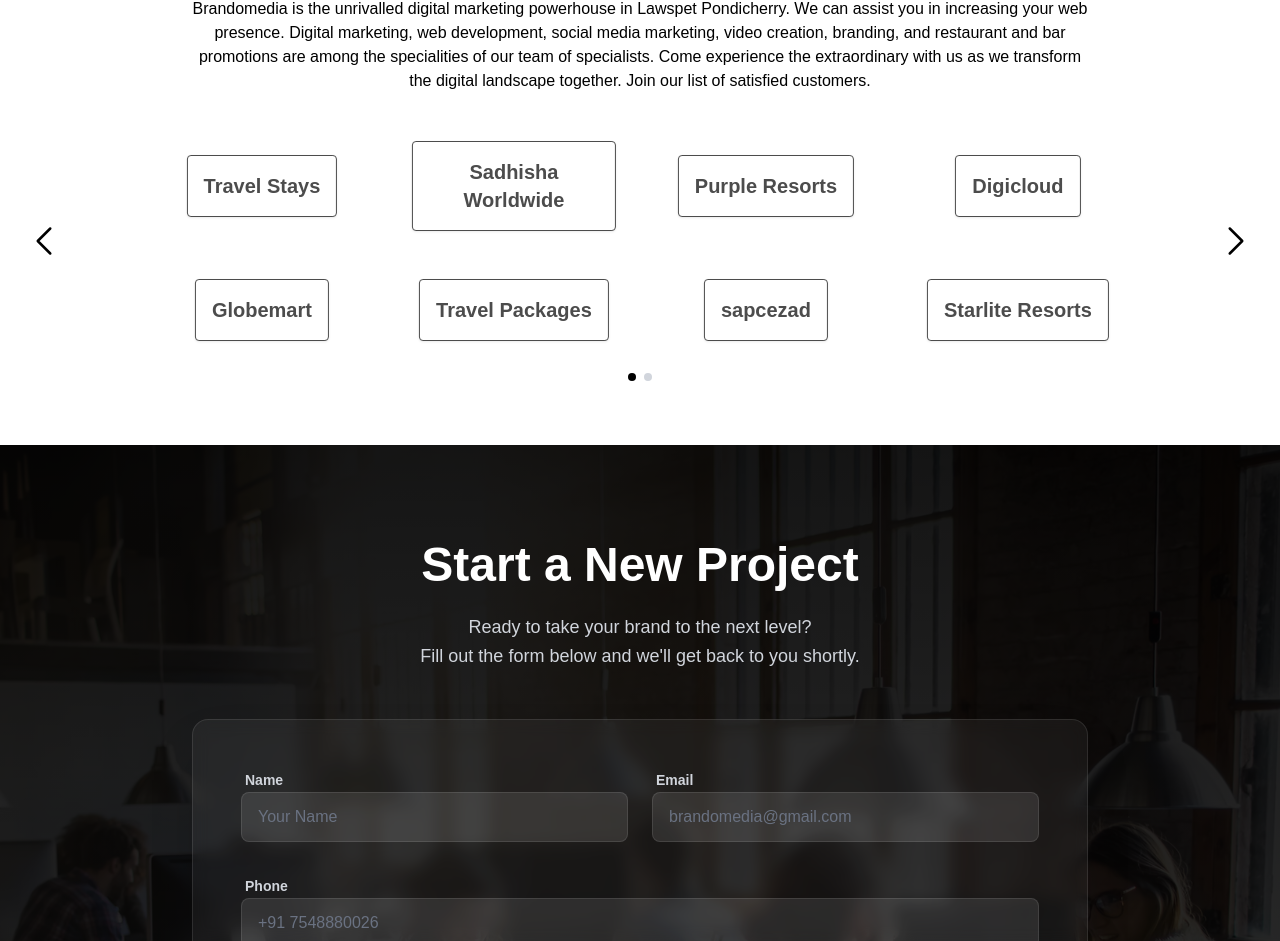
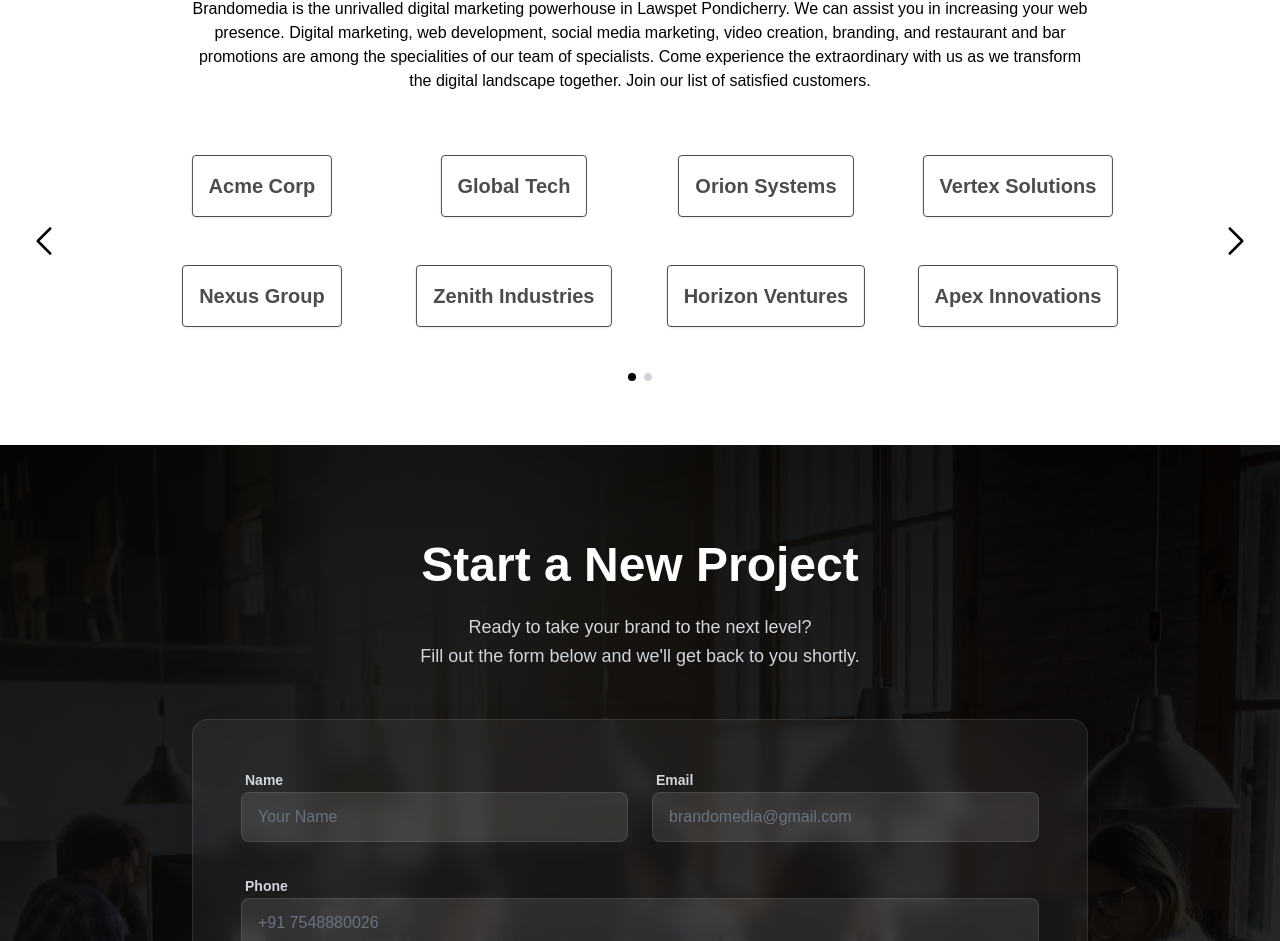
Before and after one commit to brandomediaofficial/brandomedia-website, a Next.js app: page / in a window 1280 px wide. Shown: the part 6235-7176 px from the top of the page. Built offline with nearby package versions, Linux system fonts and the light colour scheme.

Commit message:
client logo changed

```diff
--- a/components/ClientLogos.tsx
+++ b/components/ClientLogos.tsx
@@ -7,22 +7,22 @@
   // Using text placeholders for now as we don't have the actual logo assets
   // In a real implementation, these would be Image components
   const clients = [
-    "Travel Stays",
-    "Sadhisha Worldwide",
-    "Purple Resorts",
-    "Digicloud",
-    "Globemart",
-    "Travel Packages",
-    "sapcezad",
-    "Starlite Resorts",
-    "Auro Architects",
-    "The Wander Inn",
-    "Workathive",
-    "Rapid Construction",
-    "BlueWave Logistics",
-    "Sunrise Health Care",
-    "Elite Fitness Pro",
-    "Creative Minds Academy",
+    "Acme Corp",
+    "Global Tech",
+    "Orion Systems",
+    "Vertex Solutions",
+    "Nexus Group",
+    "Zenith Industries",
+    "Horizon Ventures",
+    "Apex Innovations",
+    "Summit Enterprises",
+    "Pinnacle Partners",
+    "Vanguard Logistics",
+    "Beacon Health",
+    "Quantum Dynamics",
+    "Synergy Works",
+    "Meridian Services",
+    "Unity Creations",
   ];
 
   const itemsPerPage = 8;
```
